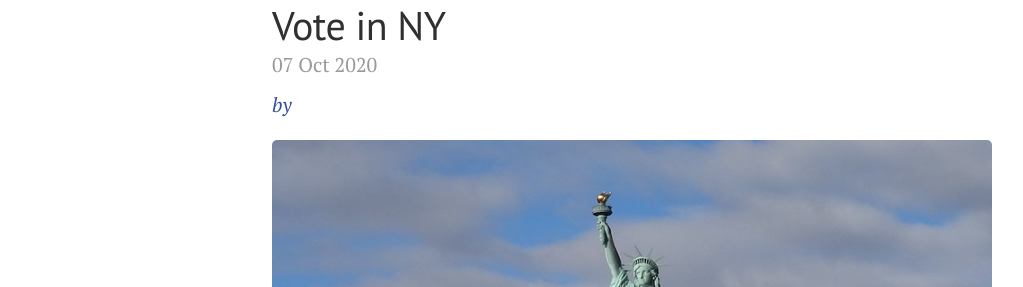
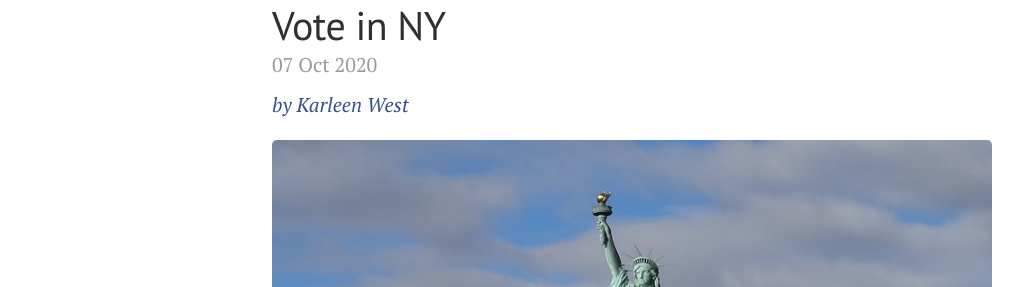
Before and after one commit to cdl-geneseo/cdl-geneseo.github.io, a Jekyll site: the page built from _posts/2020-10-07-share-this-canvas-resource-on-ways-to-vote-in-ny.md, in a window 1280 px wide and 900 px high. Shown: the part 182-469 px from the top of the window, without its empty margins (8-1031 px from the left). Built offline with Jekyll 4.4.1, drawn with Linux system fonts in a browser that asks for light colours.

Commit message:
add west to people

```diff
--- a/_data/people.yml
+++ b/_data/people.yml
@@ -6,3 +6,7 @@ Amanda Wentworth:
   name: Amanda Wentworth
   github: ajeannette
   author-page: /authors/wentworth
+Karleen West:
+  name: Karleen West
+  github:
+  author-page: /authors/west
```
